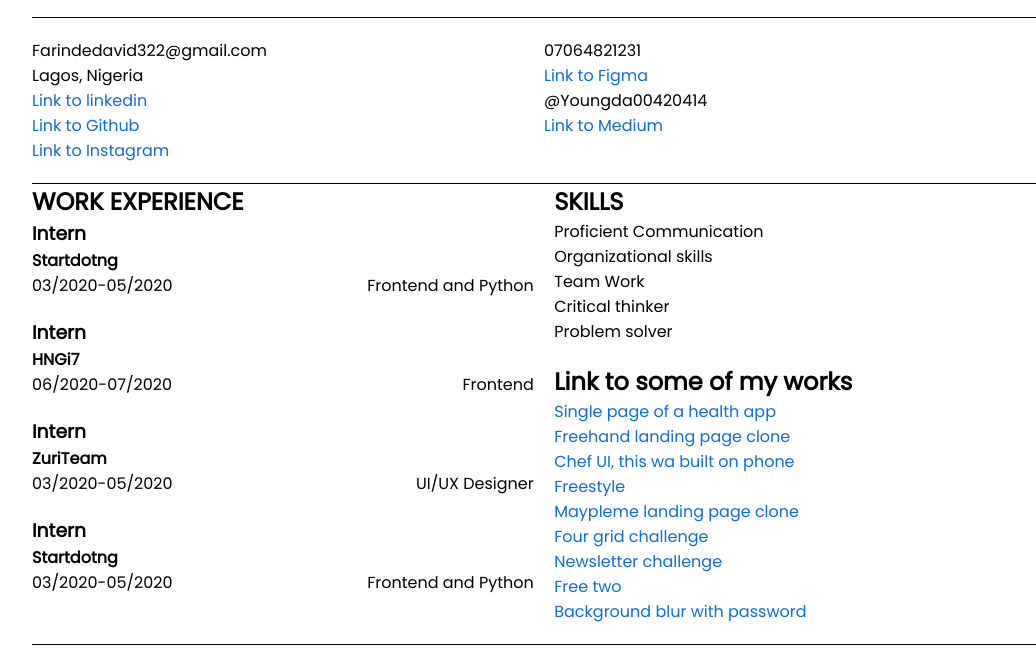
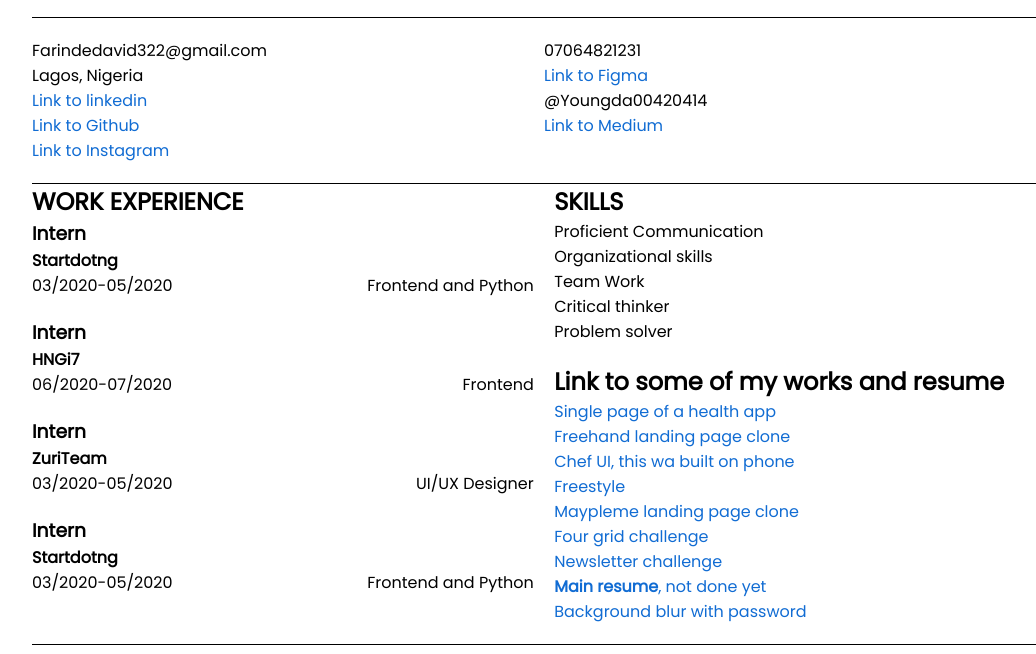
Before and after one commit to Youngdavid45/resumehng, a plain HTML site: page Index.html in a window 1280 px wide. Shown: the part 146-800 px from the top of the page, without its empty margins (96-1132 px from the left). Drawn offline with Linux system fonts and the light colour scheme.

Commit message:
Update Index.html

```diff
--- a/Index.html
+++ b/Index.html
@@ -96,7 +96,7 @@
 
 
             <div class="link">
-                <h2>Link to some of my works</h2>
+                <h2>Link to some of my works and resume</h2>
                 <div>
                     <p><a target="_blank" href="https://fastapp.netlify.app/">Single page of a health app</a></p>
                     <p><a target="_blank" href="https://freehand-david.netlify.app/">Freehand landing page clone</a></p>
@@ -105,7 +105,7 @@
                     <p><a target="_blank" href="https://maypleme.netlify.app/">Maypleme landing page clone</a></p>
                     <p><a target="_blank" href="https://four-grid.netlify.app/">Four grid challenge</a></p>
                     <p><a target="_blank" href="https://newsletter-youngdavid.netlify.app/">Newsletter challenge</a></p>
-                    <p><a target="_blank" href="https://wonderful-allen-748cde.netlify.app/">Free two</a></p>
+                    <p><a target="_blank" href="https://resumeupdave.netlify.app/"><strong>Main resume</strong>, not done yet</a></p>
                     <p><a target="_blank" href="https://passwordlengthyoungdavid.netlify.app/">Background blur with password</a></p>
                 </div>
 
```
